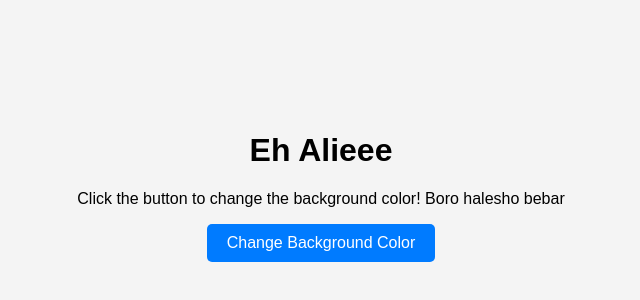
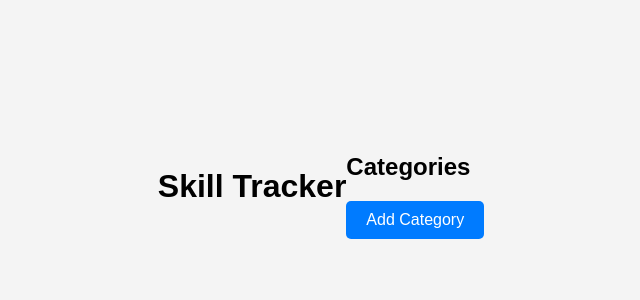
Before and after one commit to kheilihamalieh/bekhoda, a plain HTML site: page index.html in a window 1280 px wide. Shown: the part 214-514 px from the top of the page, without its empty margins (319-959 px from the left). Drawn offline with Linux system fonts and the light colour scheme.

Commit message:
Update index.html

```diff
--- a/index.html
+++ b/index.html
@@ -1,17 +1,24 @@
 <!DOCTYPE html>
 <html lang="en">
 <head>
-    <meta charset="UTF-8">
-    <meta name="viewport" content="width=device-width, initial-scale=1.0">
-    <title>Simple Website</title>
-    <link rel="stylesheet" href="styles.css">
+  <meta charset="UTF-8">
+  <meta name="viewport" content="width=device-width, initial-scale=1.0">
+  <title>Skill Tracker</title>
+  <link rel="stylesheet" href="styles.css">
 </head>
 <body>
-    <div class="container">
-        <h1>Eh Alieee</h1>
-        <p>Click the button to change the background color! Boro halesho bebar</p>
-        <button onclick="changeColor()">Change Background Color</button>
-    </div>
-    <script src="script.js"></script>
+  <header>
+    <h1>Skill Tracker</h1>
+  </header>
+  <main>
+    <section id="categories">
+      <h2>Categories</h2>
+      <ul id="categoryList">
+        <!-- Categories will appear here -->
+      </ul>
+      <button id="addCategoryButton">Add Category</button>
+    </section>
+  </main>
+  <script src="script.js"></script>
 </body>
 </html>
```
